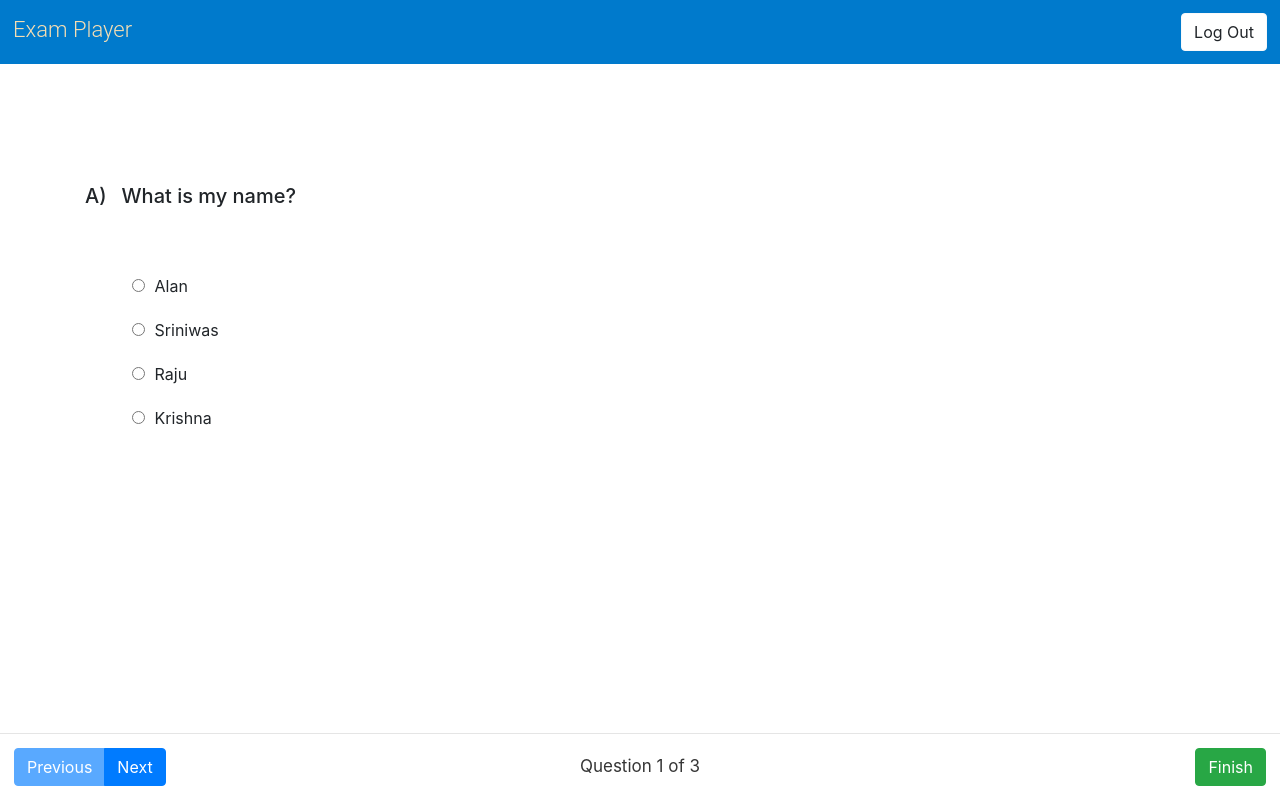
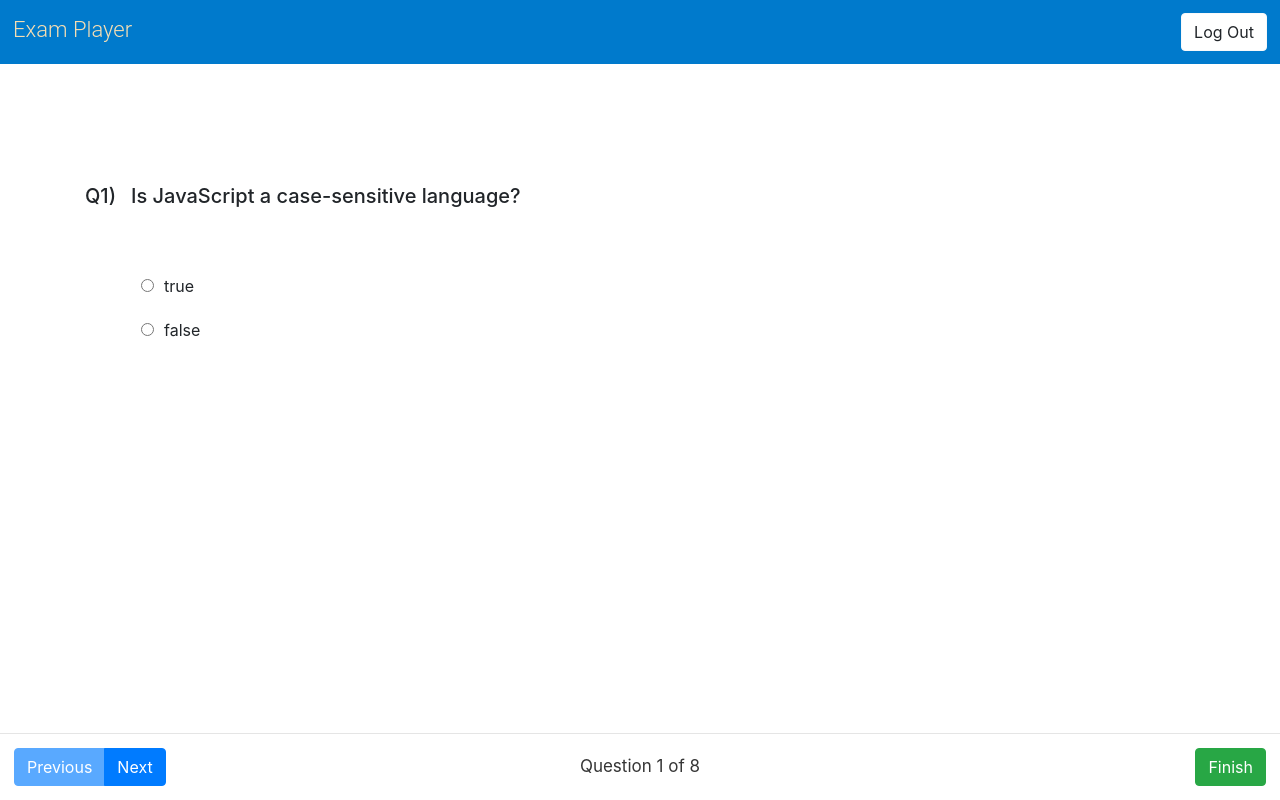
Before and after one commit to sriniwas14/ExamPlayer, a React (Create React App) app: page / in a window 1280 px wide. Both pictures are taken after typing "name@example.com" into the empty fields and a click on the button "Start Quiz!". Built offline with nearby package versions, Linux system fonts and the light colour scheme.

Commit message:
Now clicking anywhere on the answer selects the question, Now Animating Question Transition

```diff
--- a/package.json
+++ b/package.json
@@ -1,6 +1,7 @@
 {
   "name": "examplayer",
   "version": "0.1.0",
+  "homepage": "http://apps.sriniwasjha.in/examplayer",
   "private": true,
   "dependencies": {
     "@testing-library/jest-dom": "^5.11.4",
--- a/src/App.scss
+++ b/src/App.scss
@@ -104,6 +104,13 @@ button:focus {
 .questionContainer {
     display: flex;
     margin: 15vh 0;
+    transition: 0.2s ease-in;
+    transform: scale(1.0);
+    &.fadeOut {
+        transform: scale(0.9);
+        opacity: 0;
+        transition: 0.2s ease-out;
+    }
     .questionIdContainer {
         padding-right: 15px;
     }
@@ -112,6 +119,9 @@ button:focus {
         cursor: default;
         input {
             margin-right: 10px;
+        }
+        label {
+            margin: 0;
         }
     }
 }
--- a/src/Components/Elements/Question.js
+++ b/src/Components/Elements/Question.js
@@ -7,8 +7,15 @@ export default function Question(props) {
     const updateDataContext = useDataUpdate()
 
     const handleRadioClick = (e) => {
+        const questionContainer = document.querySelector(".questionContainer")
+        questionContainer.classList.add("fadeOut")
         updateDataContext.setAnswerKey({ [props.question.id]: parseInt(e.target.value) })
-        props.nextQuestion()
+
+        setTimeout(()=> {
+            props.nextQuestion()
+            questionContainer.classList.remove("fadeOut")
+        }, 400)
+
     }
     return (
         <div>
@@ -21,7 +28,7 @@ export default function Question(props) {
                         <h5>{props.question.question}</h5>
                         <br/><br/>
                         {
-                            props.question.options.map((option, index) => <div className="questionOption" key={option}><input type="radio" checked={dataContext.answers[props.question.id]===index} onChange={handleRadioClick} name="answer" value={index} />{option}</div>)
+                            props.question.options.map((option, index) => <div className="questionOption" key={option}><input type="radio" id={index} checked={dataContext.answers[props.question.id]===index} onChange={handleRadioClick} name="answer" value={index} /><label for={index} >{option}</label></div>)
                         }
                     </div>
                 </div>
--- a/src/Components/Login.js
+++ b/src/Components/Login.js
@@ -1,4 +1,4 @@
-import React, { useRef } from 'react'
+import React from 'react'
 import { useDataUpdate } from '../DataContext'
 
 export default function Login() {
--- a/src/Components/Questions.js
+++ b/src/Components/Questions.js
@@ -26,11 +26,7 @@ export default function Questions() {
             return
         }
 
-        const timeoutDuration = delay===true ? 800 : 0
-
-        setTimeout(()=> {
-            setCurrentQuestionIndex(val => val+1)
-        }, timeoutDuration)
+        setCurrentQuestionIndex(val => val+1)
     }
 
     const previousQuestion = async () => {
--- a/src/DataContext.js
+++ b/src/DataContext.js
@@ -1,9 +1,82 @@
 import React, { useContext, useState } from 'react'
 
 const questions = [
-    { id: "A", question: "What is my name?", correctAnswer: 1, options: ["Alan", "Sriniwas", "Raju", "Krishna"] },
-    { id: "B", question: "What do you do for a living?", correctAnswer: 3, options: ["Pilot", "Postman", "Begger", "Mercenary"] },
-    { id: "C", question: "Where do you live?", correctAnswer: 2, options: ["China", "Nepal", "India", "Pakistan"] }
+{
+    id: "Q1",
+    question: "Is JavaScript a case-sensitive language?",
+    correctAnswer: 0,
+    options: ["true", "false"]
+},
+{
+    id: "Q2",
+    question: "Which of the following is true about cookie handling in JavaScript?",
+    correctAnswer: 2,
+    options: ["JavaScript can manipulate cookies using the cookie property of the Document object.",
+        "JavaScript can read, create, modify, and delete the cookie or cookies that apply to the current web page.",
+        "Both of the above.",
+        "None of the above."
+    ]
+},
+{
+    id: "Q3",
+    question: "Which of the following type of variable takes precedence over other if names are same?",
+    correctAnswer: 1,
+    options: ["global variable",
+        "local variable",
+        "Both of the above.",
+        "None of the above."
+    ]
+},
+{
+    id: "Q4",
+    question: "Which built-in method sorts the elements of an array?",
+    correctAnswer: 2,
+    options: ["changeOrder(order)",
+        "order()",
+        "sort()",
+        "None of the above."
+    ]
+},
+{
+    id: "Q5",
+    question: "Which of the following function of Boolean object returns a string containing the source of the Boolean object?",
+    correctAnswer: 0,
+    options: ["toSource()",
+        "valueOf()",
+        "toString()",
+        "None of the above."
+    ]
+},
+{
+    id: "Q6",
+    question: "Which of the following function of String object splits a String object into an array of strings by separating the string into substrings?",
+    correctAnswer: 1,
+    options: ["A - slice()",
+        "B - split()",
+        "C - replace()",
+        "D - search()",
+    ]
+},
+{
+    id: "Q7",
+    question: "Which of the following function of String object returns the calling string value converted to lower case?",
+    correctAnswer: 1,
+    options: ["toLocaleLowerCase()",
+        "toLowerCase()",
+        "toString()",
+        "substring()"
+    ]
+},
+{
+    id: "Q8",
+    question: "Which of the following function of String object causes a string to be displayed in the specified size as if it were in a <font size = 'size'> tag?",
+    correctAnswer: 2,
+    options: ["fixed()",
+        "fontcolor()",
+        "fontsize()",
+        "bold()"
+    ]
+}
 ]
 
 const DataContext = React.createContext()
```
